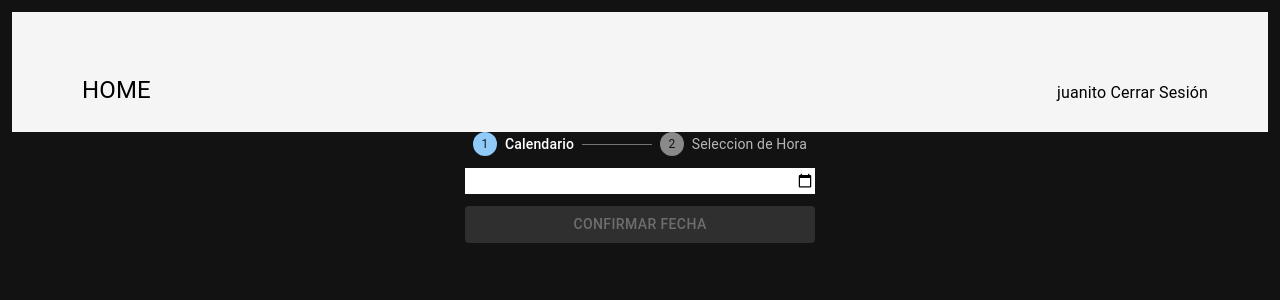
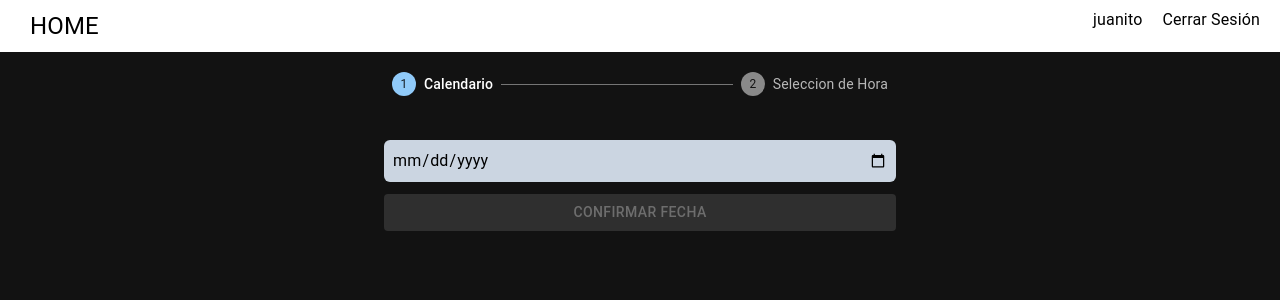
Before and after one commit to mrojas32/appweb, a React (Create React App) app in the folder frontend/: page /reserva in a window 1280 px wide. Shown: the top 300 px of the page. Built offline with nearby package versions, Linux system fonts and the light colour scheme.

Commit message:
fix: fixed tailwind config

```diff
--- a/frontend/package.json
+++ b/frontend/package.json
@@ -19,7 +19,6 @@
     "react-router-dom": "^6.22.3",
     "react-scripts": "^5.0.1",
     "styled-components": "^6.1.8",
-    "tailwindcss": "^3.4.3",
     "web-vitals": "^2.1.4"
   },
   "scripts": {
@@ -45,5 +44,8 @@
       "last 1 firefox version",
       "last 1 safari version"
     ]
+  },
+  "devDependencies": {
+    "tailwindcss": "^3.4.3"
   }
 }
--- a/frontend/src/App.jsx
+++ b/frontend/src/App.jsx
@@ -15,7 +15,7 @@ import { BrowserRouter, Route, Routes } from "react-router-dom";
 
 function App() {
     return (
-    <div className='flex flex-col w-full h-screen items-center p-3 max-w-[300px]'>
+    <div className='flex flex-col w-full h-screen items-center'>
         <BrowserRouter>
         <Navbar/>
         <Routes>
--- a/frontend/src/Navbar.jsx
+++ b/frontend/src/Navbar.jsx
@@ -5,17 +5,17 @@ const Navbar = () => {
 
 	return (
     <>
-			<header style={{height:'.5em'}}>
+        <div className='flex px-5 py-2 bg-white text-black mb-2 w-full justify-between'>
             <h1>
                 <Link to='/'>HOME   </Link>
             </h1>
 
-					<div>
+            <div className='flex gap-5'>
                 <span>     juanito     </span>
                 <Link to='/'>   Cerrar Sesión</Link>
             </div>
 
-			</header>
+        </div>
     </>
 	);
 };
--- a/frontend/src/pages/Mis_reservas.jsx
+++ b/frontend/src/pages/Mis_reservas.jsx
@@ -1,4 +1,3 @@
-import DataTable from "react-data-table-component";
 import {useState, useEffect} from 'react'
 import React from 'react';
 import './Table.css'; // Importar el archivo CSS para los estilos
--- a/frontend/src/pages/Reserva.jsx
+++ b/frontend/src/pages/Reserva.jsx
@@ -31,12 +31,10 @@ export default function Reserva(){
     const handleReservation = () => {
         fetch('http://127.0.0.1:8000/api/reservas/', {
             method: 'POST',
-            mode: 'cors', // Required for cross-origin requests
+            mode: 'cors',
             headers: {
                 'Content-Type': 'application/json',
-                // Allow requests from all origins
                 'Access-Control-Allow-Origin': '*',
-                // Include any other headers you need
             },
             body: JSON.stringify({
                 fecha: fecha,
@@ -70,9 +68,7 @@ export default function Reserva(){
 
     return (
         <div className='flex' style={{justifyContent:'center'}}>
-            <div className='flex flex-col mt-[10vh] gap-8 justify-center'
-                style={{width:'350px'}}
-            >
+            <div className='flex flex-col mt-3 gap-8 justify-center'>
             <Stepper activeStep={STEPS[stepIndex]}>
                 <Step
                     key={STEPS[0]}
--- a/frontend/tailwind.config.js
+++ b/frontend/tailwind.config.js
@@ -1,6 +1,7 @@
 /** @type {import('tailwindcss').Config} */
 module.exports = {
-  content: ["./src/**/*.{html,js}"],
+  //content: ["./src/**/*.{html,js}"],
+  content: ["./src/**/*.{js,jsx,ts,tsx}", "./index.html"],
   theme: {
     extend: {},
   },
```
Also changed, not shown: 1 other file (tests, documents, lock files or other folders). Lines whose indentation alone changed are shown as unchanged.
